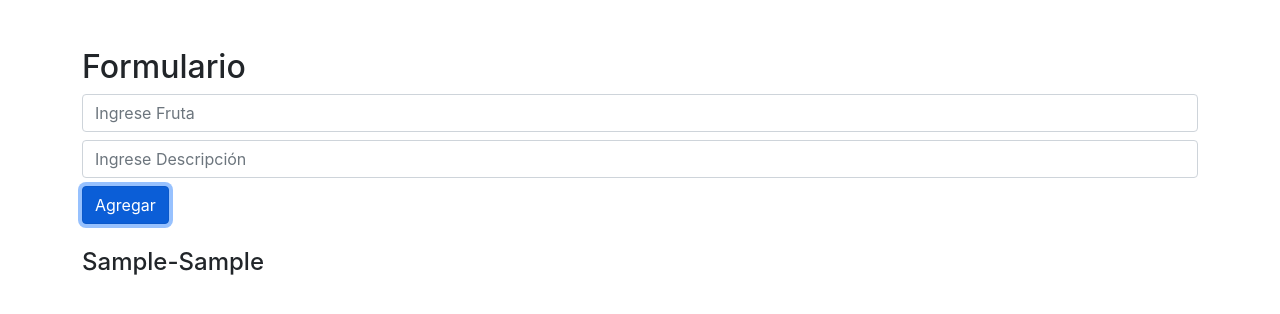
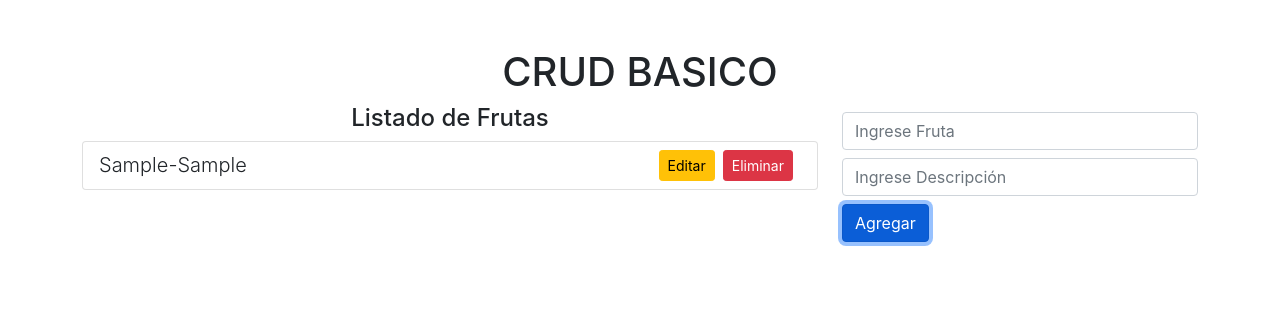
Before and after one commit to Jhosi13/actividad_react, a React (Create React App) app: page / in a window 1280 px wide. Both pictures are taken after typing "Sample", "Sample" into the empty fields and a click on the button "Agregar". Shown: the top 314 px of the page. Built offline with nearby package versions, Linux system fonts and the light colour scheme.

Commit message:
interfaz crud basico

```diff
--- a/src/components/Formulario.jsx
+++ b/src/components/Formulario.jsx
@@ -28,7 +28,24 @@ const Formulario = () => {
     }
   return (
     <div className='container mt-5'>
-        <h2>Formulario</h2>
+        <h1 className='text-center'>CRUD BASICO</h1>
+        <div className='row'>
+          <div className='col-8'>
+              <h4 className='text-center'>Listado de Frutas</h4>
+              <ul className='list-group'>
+                    {
+                listafruta.map((item,index)=>(
+                  <li  className='list-group-item' key={index}>
+                    <spam className='lead'>{item.nombreFruta}-{item.nombreDescripcion}</spam>
+                    <button className='btn btn-danger btn-sm float-end mx-2'>Eliminar</button>
+                    <button className='btn btn-warning btn-sm float-end'>Editar</button>
+                  </li>
+                ))
+              }
+              </ul>
+          </div>
+          <div className='col-4'>
+            <h4 className='text-center'></h4>
             <form onSubmit={guardarFrutas}>
               <input className='form-control mb-2'
               type="text"
@@ -44,14 +61,8 @@ const Formulario = () => {
               type='submit'
               >Agregar</button>
             </form>
-        <br/>
-        {
-          listafruta.map((item,index)=>(
-            <div key={index}>
-              <h4>{item.nombreFruta}-{item.nombreDescripcion}</h4>
           </div>
-          ))
-        }
+        </div>
     </div>
   )
 }
```
Lines whose indentation alone changed are shown as unchanged.
